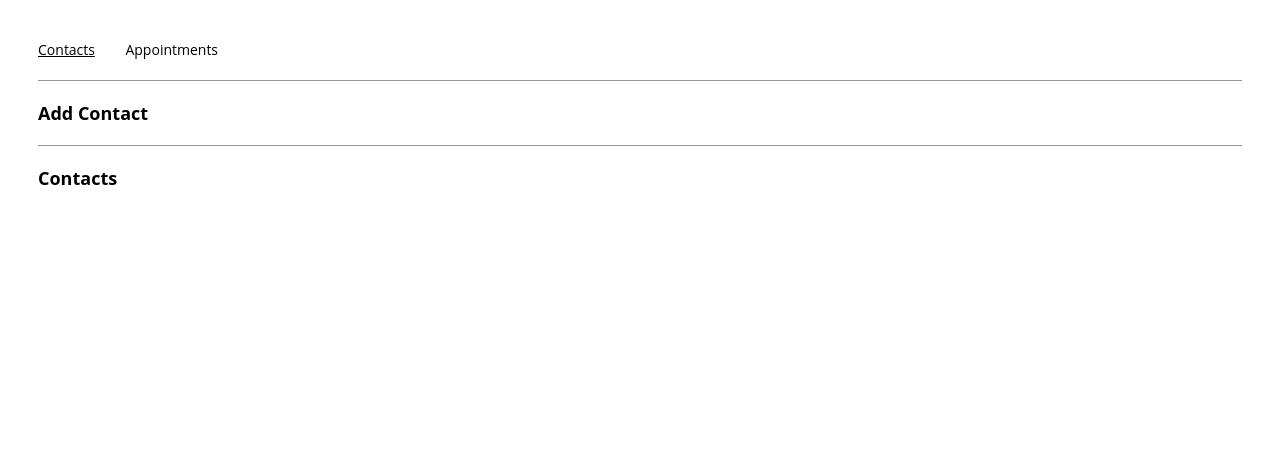
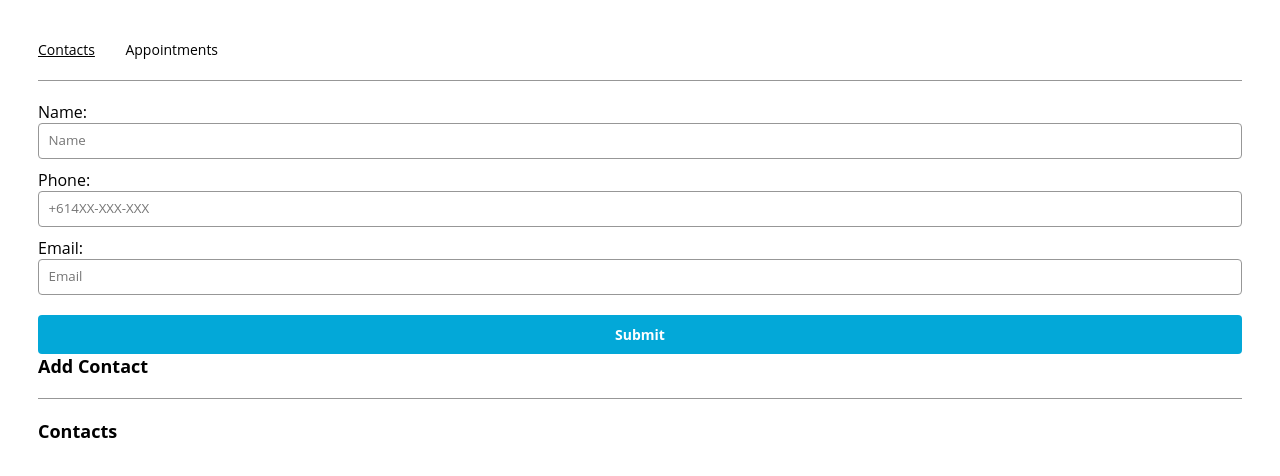
Before and after one commit to Niava/Practice-AppointmentApp, a React (Create React App) app: page /contacts in a window 1280 px wide. Shown: the top 476 px of the page. Built offline with nearby package versions, Linux system fonts and the light colour scheme.

Commit message:
stateless form component

```diff
--- a/src/components/contactForm/ContactForm.js
+++ b/src/components/contactForm/ContactForm.js
@@ -10,6 +10,36 @@ export const ContactForm = ({
   handleSubmit
 }) => {
   return (
-    ContactForm
+    <form onSubmit={handleSubmit}>
+      <label>
+      Name:
+      <input
+        type = "text"
+        value = {name}
+        placeholder = "Name"
+        onChange = {({target}) => {setName(target.value)}}
+      />
+      </label>
+      <label>
+      Phone:
+      <input
+        type="tel"
+        value={phone}
+        placeholder="+614XX-XXX-XXX"
+        pattern = "^(\+[6][1]*(\[0-9]*\|-[0-9]*-))?[0]?[1-9][0-9\- ]*$"
+        onChange = {({target}) => {setPhone(target.value)}}
+      />
+      </label>
+      <label>
+      Email:
+      <input
+        type="email"
+        value={email}
+        placeholder="Email"
+        onChange = {({target}) => {setEmail(target.value)}}
+      />
+      </label>
+      <input type="submit" />
+    </form>
   );
 };
```
